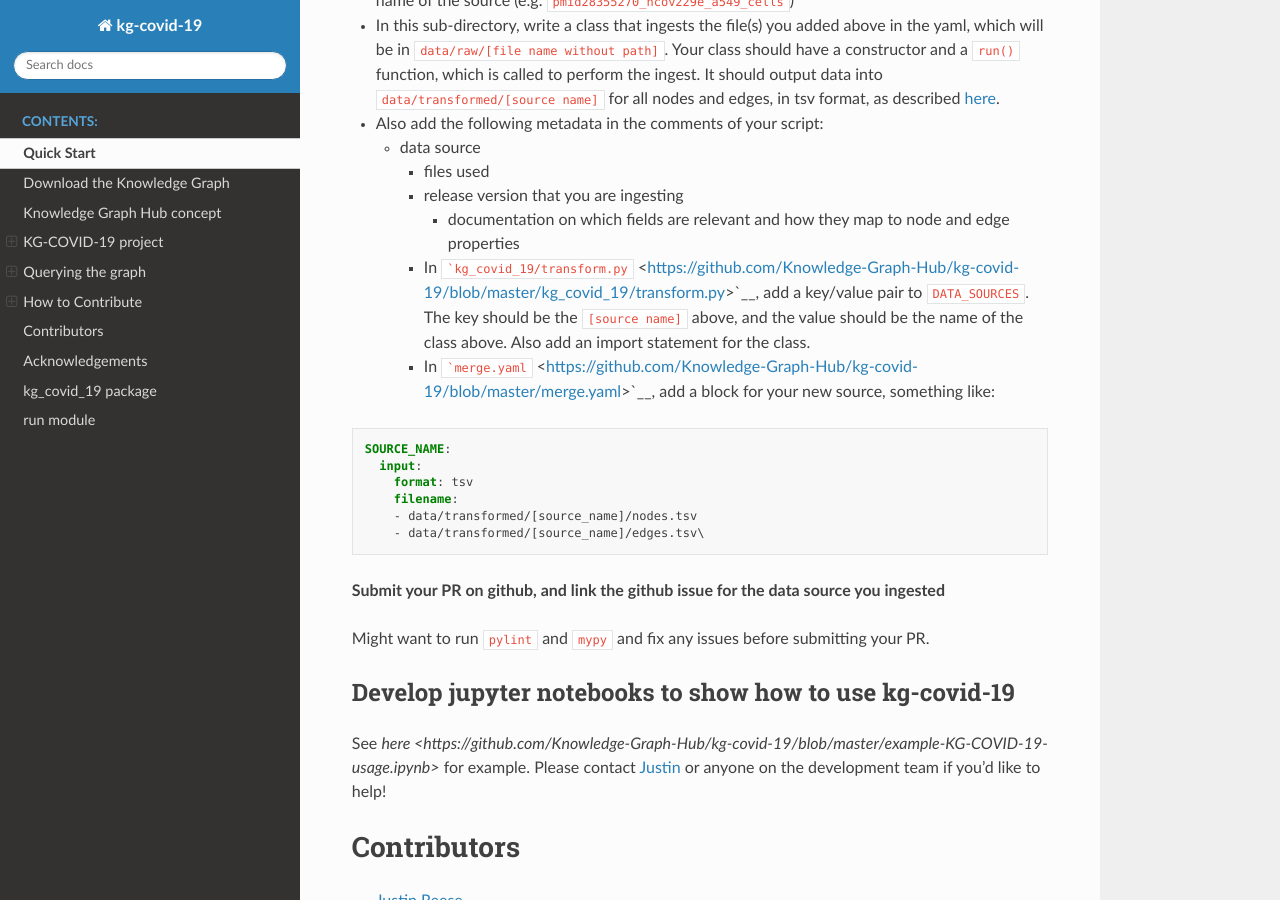
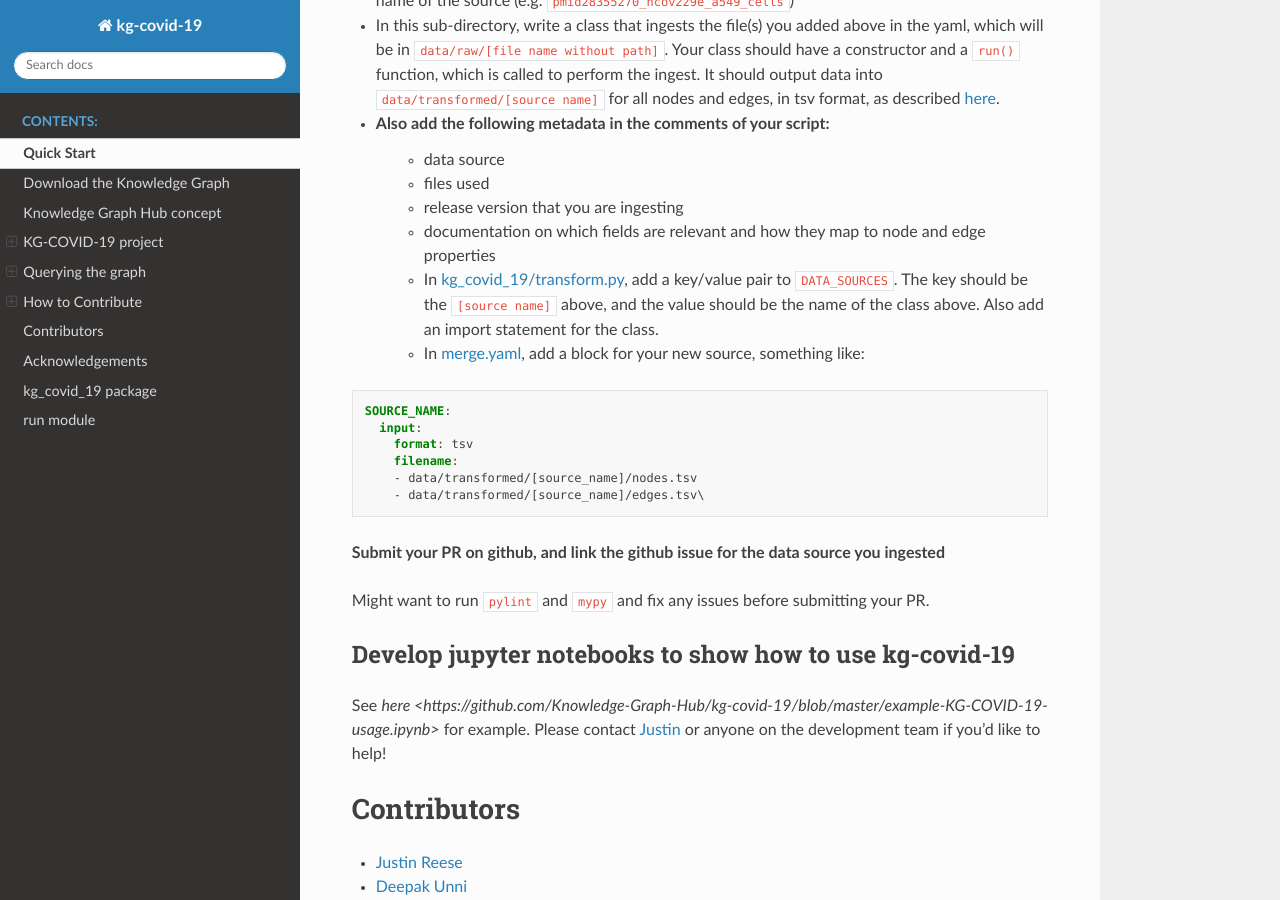
Before and after one commit to Knowledge-Graph-Hub/kg-covid-19, a Sphinx documentation site: the page built from sphinx/getting_started.rst, in a window 1280 px wide and 900 px high, scrolled down 4654 px. Built offline with Sphinx 7.4.7 and the Read the Docs theme 2.0.0, drawn with Linux system fonts in a browser that asks for light colours; some of the changed lines change nothing that is shown.

Commit message:
Fix lists in docs

````diff
--- a/sphinx/getting_started.rst
+++ b/sphinx/getting_started.rst
@@ -254,36 +254,25 @@
 
 **Add code to ingest and transform data:**
 
--  Add a new sub-directory in
-   `kg_emerging_viruses/transform_utils <https://github.com/Knowledge-Graph-Hub/kg-covid-19/tree/master/kg_emerging_viruses/transform_utils>`__
+*  Add a new sub-directory in `kg_emerging_viruses/transform_utils <https://github.com/Knowledge-Graph-Hub/kg-covid-19/tree/master/kg_emerging_viruses/transform_utils>`__
    with a unique name for your source. If the data come from a
    scientific paper, consider prepending the pubmed ID to the name of
    the source (e.g. ``pmid28355270_hcov229e_a549_cells``)
--  In this sub-directory, write a class that ingests the file(s) you
+
+*  In this sub-directory, write a class that ingests the file(s) you
    added above in the yaml, which will be in
    ``data/raw/[file name without path]``. Your class should have a
    constructor and a ``run()`` function, which is called to perform the
    ingest. It should output data into ``data/transformed/[source name]``
-   for all nodes and edges, in tsv format, as described
-   `here <https://github.com/NCATS-Tangerine/kgx/blob/master/data-preparation.md>`__.
--  Also add the following metadata in the comments of your script:
+   for all nodes and edges, in tsv format, as described `here <https://github.com/NCATS-Tangerine/kgx/blob/master/data-preparation.md>`__.
 
-   -  data source
-
-      -  files used
-      -  release version that you are ingesting
-
-         -  documentation on which fields are relevant and how they map
-            to node and edge properties
-
-      -  In
-         ```kg_covid_19/transform.py`` <https://github.com/Knowledge-Graph-Hub/kg-covid-19/blob/master/kg_covid_19/transform.py>`__,
-         add a key/value pair to ``DATA_SOURCES``. The key should be the
-         ``[source name]`` above, and the value should be the name of
-         the class above. Also add an import statement for the class.
-      -  In
-         ```merge.yaml`` <https://github.com/Knowledge-Graph-Hub/kg-covid-19/blob/master/merge.yaml>`__,
-         add a block for your new source, something like:
+*  Also add the following metadata in the comments of your script:
+    * data source
+    * files used
+    * release version that you are ingesting
+    * documentation on which fields are relevant and how they map to node and edge properties
+    * In `kg_covid_19/transform.py <https://github.com/Knowledge-Graph-Hub/kg-covid-19/blob/master/kg_covid_19/transform.py>`__, add a key/value pair to ``DATA_SOURCES``. The key should be the ``[source name]`` above, and the value should be the name of the class above. Also add an import statement for the class.
+    * In `merge.yaml <https://github.com/Knowledge-Graph-Hub/kg-covid-19/blob/master/merge.yaml>`__, add a block for your new source, something like:
 
 .. code-block:: yaml
 
````
